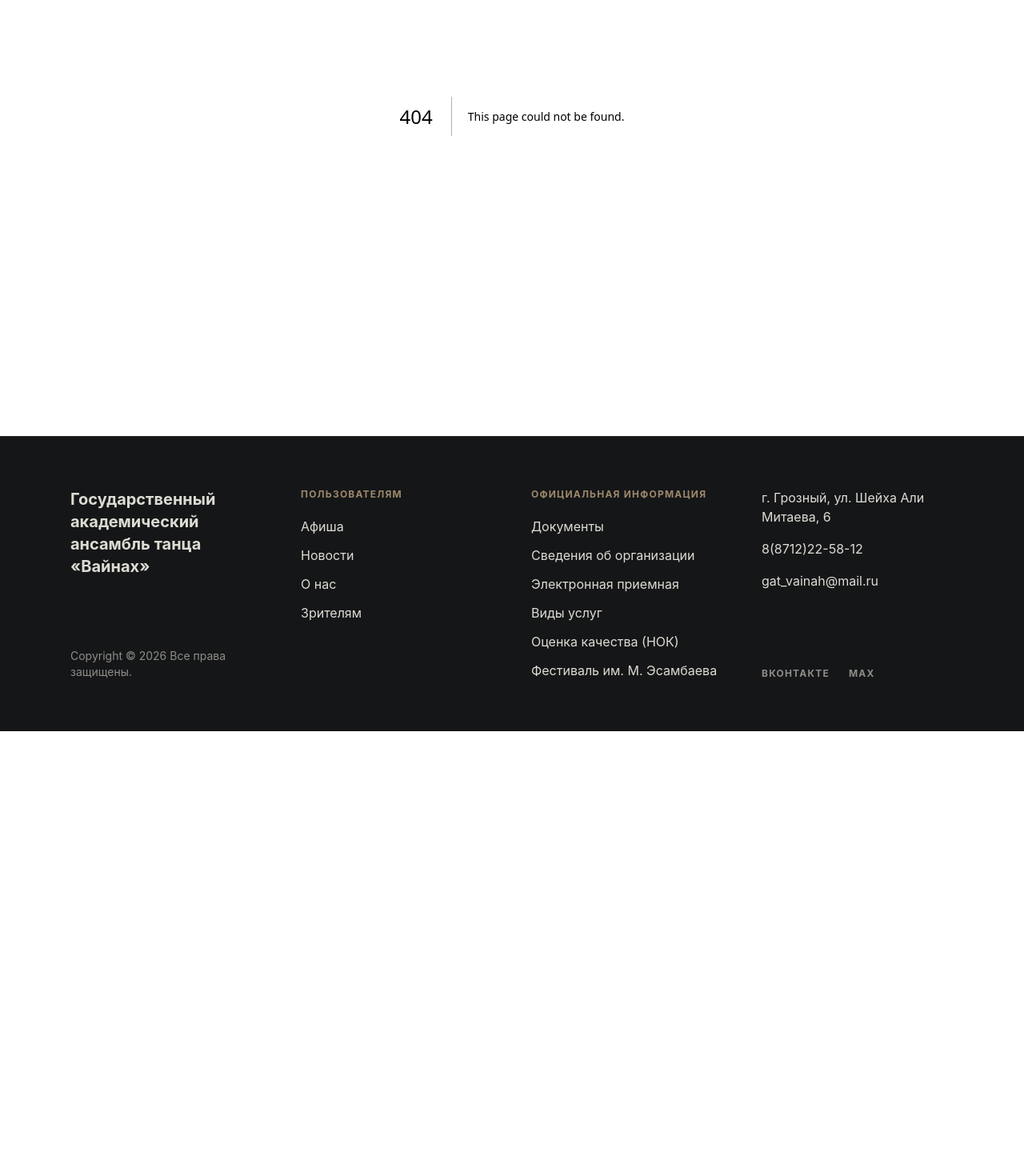
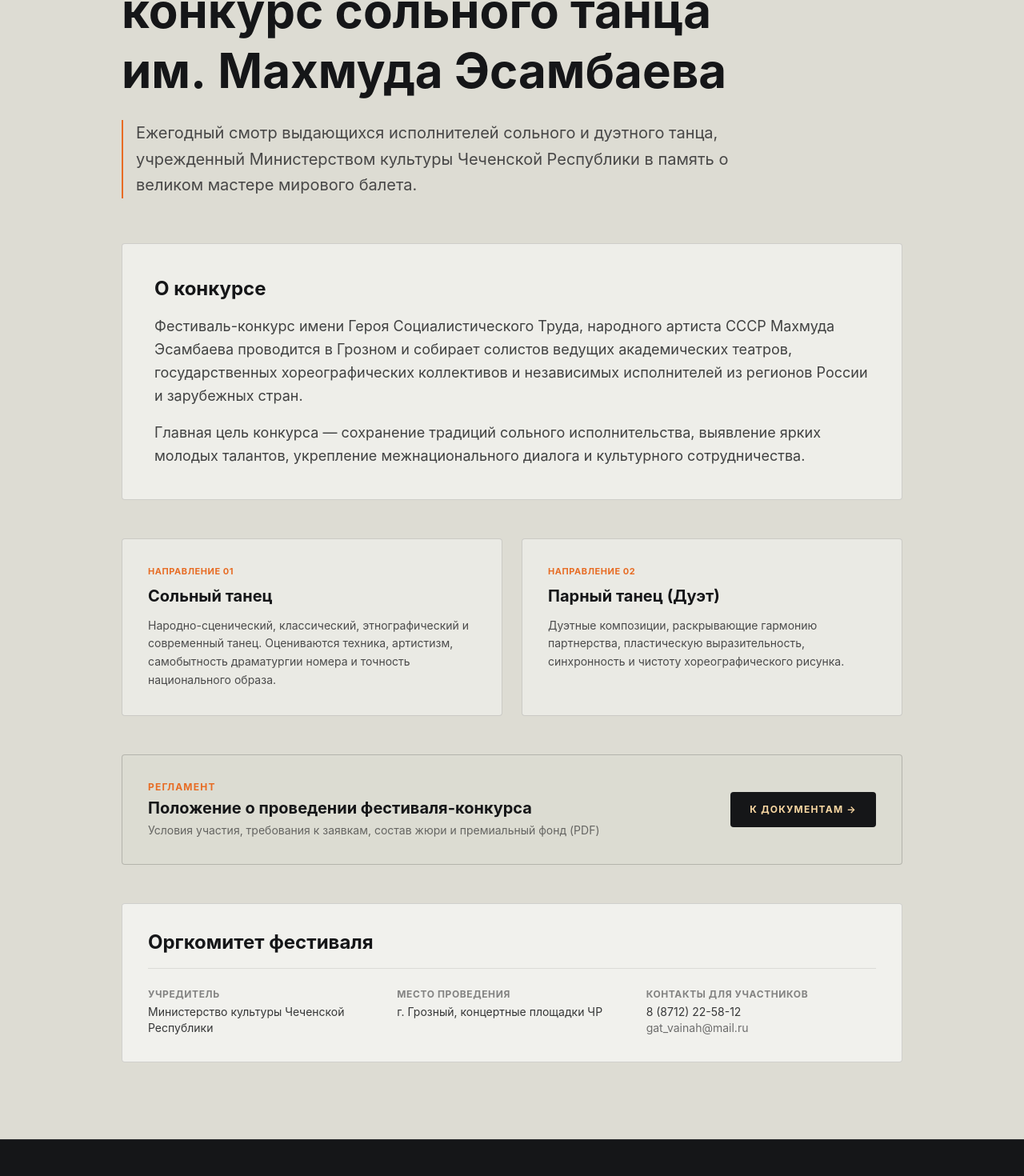
Before and after one commit to ibragim-ast/vainakh, a Next.js app: page /festival in a window 1280 px wide. Before the commit this address had no page. Shown: the part 378-1848 px from the top of the page at 80% size. Before the commit the page ends 1292 px from the top, so only its background shows below. Built offline with nearby package versions, Linux system fonts and the light colour scheme.

Commit message:
Добавлена страница фестиваля и удалена ссылка на НОК из подвала

```diff
--- /dev/null
+++ b/src/app/festival/page.tsx
@@ -0,0 +1,136 @@
+import { Metadata } from "next";
+import Link from "next/link";
+
+export const metadata: Metadata = {
+  title: "Фестиваль им. Махмуда Эсамбаева | Официальная информация",
+  description:
+    "Международный фестиваль-конкурс сольного танца имени Махмуда Эсамбаева в Грозном: цели, номинации, положение и контакты оргкомитета.",
+};
+
+export default function FestivalPage() {
+  return (
+    <main className="pt-32 pb-24 bg-brand-light min-h-screen">
+      <div className="max-w-5xl mx-auto px-4 md:px-6 w-full">
+        {/* Шапка спецпроекта */}
+        <header className="mb-14">
+          <span className="text-xs uppercase tracking-widest font-bold text-brand-orange block mb-3">
+            Международный культурный проект
+          </span>
+          <h1 className="font-sans font-bold text-3xl md:text-5xl lg:text-6xl text-brand-dark mb-6 leading-tight">
+            Международный фестиваль-конкурс сольного танца им.&nbsp;Махмуда
+            Эсамбаева
+          </h1>
+          <p className="text-brand-dark/75 text-lg md:text-xl max-w-3xl leading-relaxed border-l-2 border-brand-orange pl-4">
+            Ежегодный смотр выдающихся исполнителей сольного и дуэтного танца,
+            учрежденный Министерством культуры Чеченской Республики в память о
+            великом мастере мирового балета.
+          </p>
+        </header>
+
+        <div className="flex flex-col gap-12">
+          {/* Секция 1: О фестивале */}
+          <section className="border border-brand-dark/15 bg-white/50 p-8 md:p-10 rounded-sm">
+            <h2 className="font-sans font-bold text-2xl text-brand-dark mb-4">
+              О конкурсе
+            </h2>
+            <div className="flex flex-col gap-4 text-brand-dark/80 leading-relaxed text-base md:text-lg">
+              <p>
+                Фестиваль-конкурс имени Героя Социалистического Труда, народного
+                артиста СССР Махмуда Эсамбаева проводится в Грозном и собирает
+                солистов ведущих академических театров, государственных
+                хореографических коллективов и независимых исполнителей из
+                регионов России и зарубежных стран.
+              </p>
+              <p>
+                Главная цель конкурса — сохранение традиций сольного
+                исполнительства, выявление ярких молодых талантов, укрепление
+                межнационального диалога и культурного сотрудничества.
+              </p>
+            </div>
+          </section>
+
+          {/* Секция 2: Номинации и критерии */}
+          <section className="grid grid-cols-1 md:grid-cols-2 gap-6">
+            <div className="border border-brand-dark/15 bg-white/40 p-6 md:p-8 rounded-sm">
+              <span className="text-[11px] uppercase tracking-wider font-bold text-brand-orange block mb-2">
+                Направление 01
+              </span>
+              <h3 className="font-sans font-bold text-xl text-brand-dark mb-3">
+                Сольный танец
+              </h3>
+              <p className="text-sm text-brand-dark/75 leading-relaxed">
+                Народно-сценический, классический, этнографический и современный
+                танец. Оцениваются техника, артистизм, самобытность драматургии
+                номера и точность национального образа.
+              </p>
+            </div>
+
+            <div className="border border-brand-dark/15 bg-white/40 p-6 md:p-8 rounded-sm">
+              <span className="text-[11px] uppercase tracking-wider font-bold text-brand-orange block mb-2">
+                Направление 02
+              </span>
+              <h3 className="font-sans font-bold text-xl text-brand-dark mb-3">
+                Парный танец (Дуэт)
+              </h3>
+              <p className="text-sm text-brand-dark/75 leading-relaxed">
+                Дуэтные композиции, раскрывающие гармонию партнерства,
+                пластическую выразительность, синхронность и чистоту
+                хореографического рисунка.
+              </p>
+            </div>
+          </section>
+
+          {/* Секция 3: Документы и положение */}
+          <section className="border border-brand-dark/20 p-6 md:p-8 rounded-sm bg-brand-light/60 flex flex-col sm:flex-row items-start sm:items-center justify-between gap-6">
+            <div>
+              <span className="text-xs uppercase tracking-widest font-bold text-brand-orange block mb-1">
+                Регламент
+              </span>
+              <h3 className="font-bold text-brand-dark text-lg md:text-xl">
+                Положение о проведении фестиваля-конкурса
+              </h3>
+              <p className="text-sm text-brand-dark/60 mt-1">
+                Условия участия, требования к заявкам, состав жюри и премиальный
+                фонд (PDF)
+              </p>
+            </div>
+            <Link
+              href="/documents"
+              className="shrink-0 px-6 py-3.5 bg-brand-dark text-brand-gold text-xs uppercase tracking-widest font-bold rounded-sm transition-colors hover:bg-brand-orange hover:text-brand-dark"
+            >
+              К документам →
+            </Link>
+          </section>
+
+          {/* Секция 4: Контакты оргкомитета */}
+          <section className="border border-brand-dark/15 bg-white/60 p-8 rounded-sm">
+            <h2 className="font-sans font-bold text-2xl text-brand-dark mb-6 border-b border-brand-dark/10 pb-4">
+              Оргкомитет фестиваля
+            </h2>
+            <div className="grid grid-cols-1 md:grid-cols-3 gap-6 text-sm text-brand-dark/85">
+              <div>
+                <strong className="block text-xs uppercase tracking-wider text-brand-dark/50 mb-1">
+                  Учредитель
+                </strong>
+                <p>Министерство культуры Чеченской Республики</p>
+              </div>
+              <div>
+                <strong className="block text-xs uppercase tracking-wider text-brand-dark/50 mb-1">
+                  Место проведения
+                </strong>
+                <p>г. Грозный, концертные площадки ЧР</p>
+              </div>
+              <div>
+                <strong className="block text-xs uppercase tracking-wider text-brand-dark/50 mb-1">
+                  Контакты для участников
+                </strong>
+                <p>8 (8712) 22-58-12</p>
+                <p className="text-brand-dark/60">gat_vainah@mail.ru</p>
+              </div>
+            </div>
+          </section>
+        </div>
+      </div>
+    </main>
+  );
+}
--- a/src/components/layouts/Footer.tsx
+++ b/src/components/layouts/Footer.tsx
@@ -76,9 +76,6 @@ export default function Footer() {
           >
             Виды услуг
           </Link>
-          <Link className="transition-colors hover:text-brand-gold" href="/nok">
-            Оценка качества (НОК)
-          </Link>
           <Link
             className="transition-colors hover:text-brand-gold"
             href="/festival"
--- a/src/components/ui/EventCard.tsx
+++ b/src/components/ui/EventCard.tsx
@@ -47,8 +47,8 @@ export default function EventCard({
         </div>
       </div>
 
-      <div className="w-full md:w-auto mt-2 md:mt-0">
-        <button className="w-full md:w-auto bg-brand-dark text-brand-gold uppercase tracking-widest text-xs md:text-sm font-bold rounded-sm transition-colors hover:bg-brand-orange hover:text-brand-dark px-6 py-3.5 md:px-8 md:py-4 shrink-0 shadow-sm active:scale-[0.99]">
+      <div className="w-full md:w-auto shrink-0 mt-2 md:mt-0">
+        <button className="w-full md:w-auto shrink-0 whitespace-nowrap bg-brand-dark text-brand-gold uppercase tracking-widest text-xs md:text-sm font-bold rounded-sm transition-colors hover:bg-brand-orange hover:text-brand-dark px-5 py-3.5 md:px-7 md:py-4 shadow-sm active:scale-[0.99] cursor-pointer">
           Купить билет
         </button>
       </div>
```
